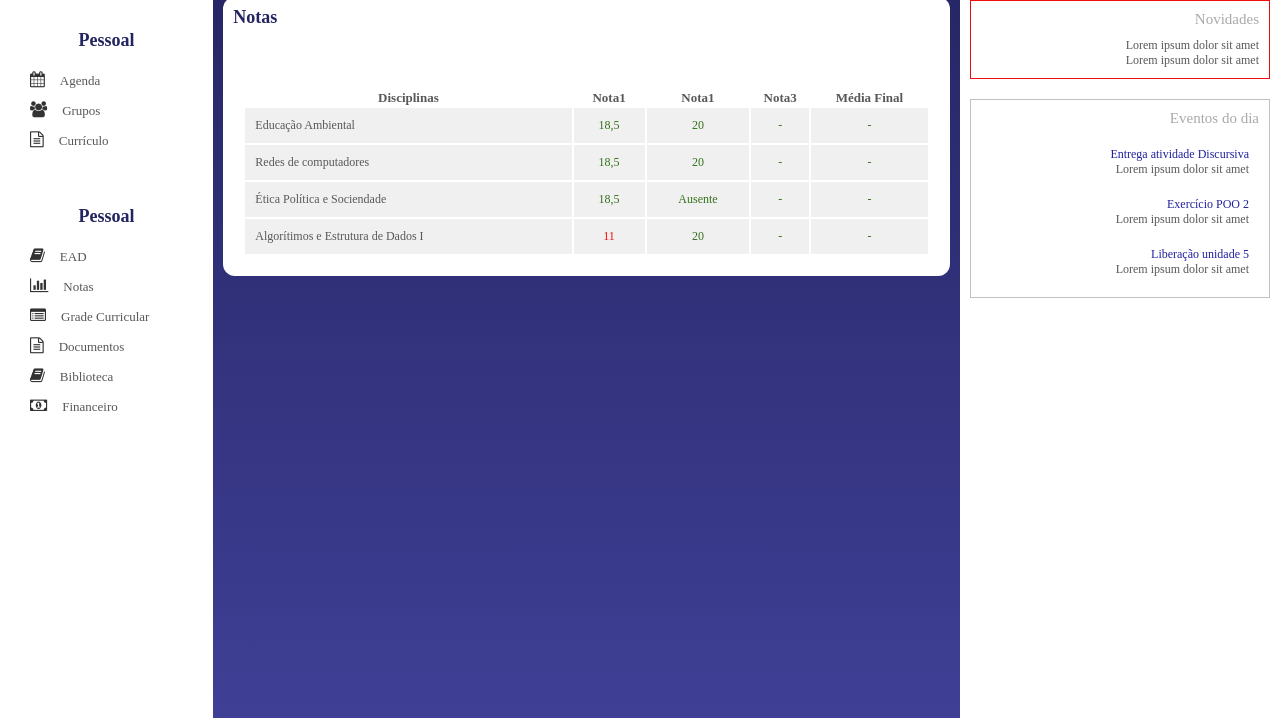
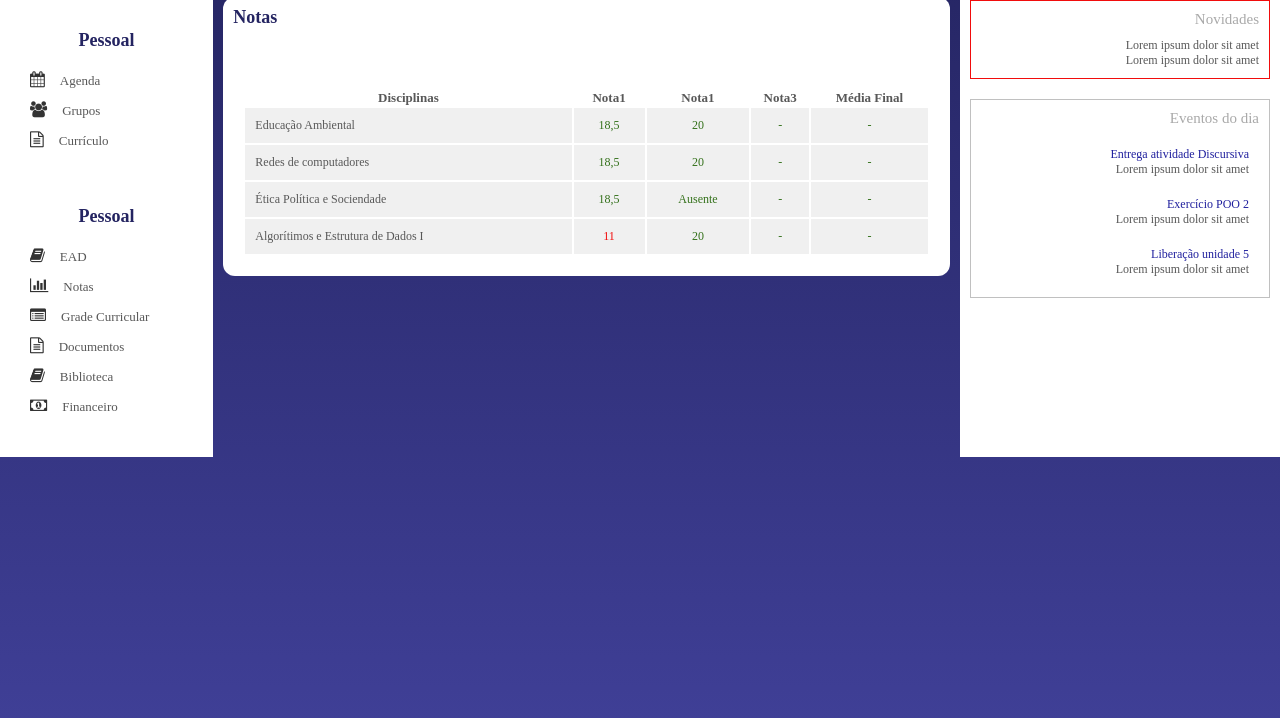
Before and after one commit to andrejsouza/acessototal, a plain HTML site: page web/notas.html in a window 1280 px wide. Shown: the part 82-800 px from the top of the page. Drawn offline with Linux system fonts and the light colour scheme.

Commit message:
Update style.css

```diff
--- a/web/css/style.css
+++ b/web/css/style.css
@@ -156,7 +156,7 @@ form {font-family: FontAwesome;color: #000;}
 }
 @media only screen and (min-width:1000px){
     html {height: 100%;}
-    body {display: flex; align-items: stretch; height: 100%;}
+    body {display: flex; }
     .search input {width: 40%;}
     .col-1 {width: 8.33%;}
     .col-2 {width: 16.66%;}
```
